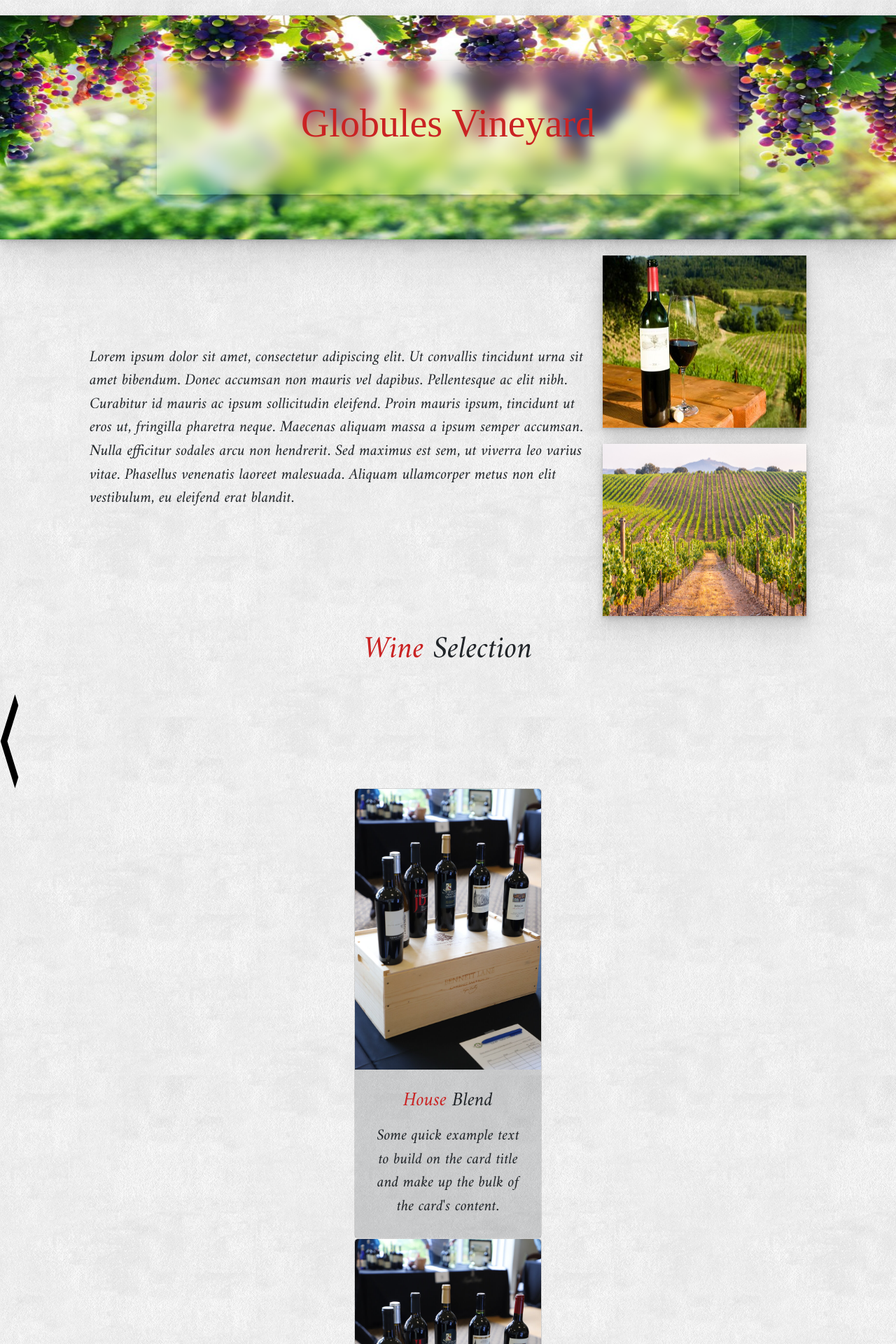
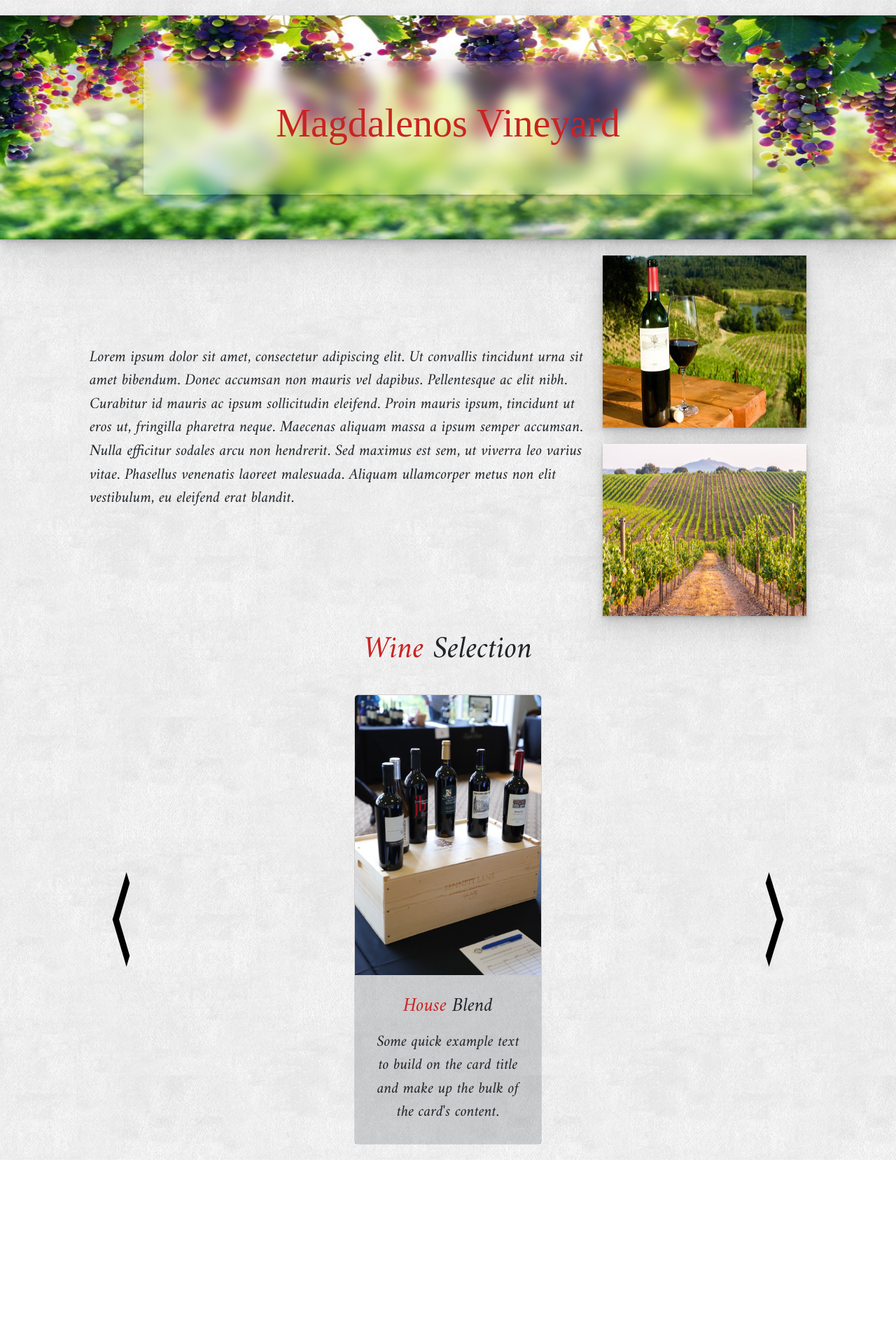
Before and after one commit to Yummy275/design-prac, a React (Create React App) app: page / in a window 1280 px wide. Shown: the top 1920 px of the page at 70% size. After the commit the page ends 1657 px from the top, so only its background shows below. Built offline with nearby package versions, Linux system fonts and the light colour scheme; a web font is replaced by a local one.

Commit message:
blends lookin good

```diff
--- a/src/components/Header.js
+++ b/src/components/Header.js
@@ -8,7 +8,7 @@ const Header = () => {
                     className="redText"
                     style={{ fontFamily: 'Charm, cursive' }}
                 >
-                    Globules Vineyard
+                    Magdalenos Vineyard
                 </h1>
             </div>
         </div>
--- a/src/components/Header.module.css
+++ b/src/components/Header.module.css
@@ -15,7 +15,7 @@
     align-items: center;
     text-align: center;
     height: 8.5rem;
-    width: 65%;
+    width: 68%;
     background-color: rgba(242, 243, 244, 0.1);
     backdrop-filter: blur(10px);
 }
--- a/src/components/WineSelection.js
+++ b/src/components/WineSelection.js
@@ -13,16 +13,18 @@ const WineSelection = () => {
                 <h2>
                     <span className="redText">Wine</span> Selection
                 </h2>
-            </div>{' '}
-            <img className={styles.arrow} src={la}></img>
-            <div className={styles.tabsContainer}>
+            </div>
+            <div className={styles.blendsContainer}>
+                <img className={styles.arrow} src={la}></img>
                 <div className={styles.tabsWindow}>
-                    <WineSelectionTab></WineSelectionTab>
-                    <WineSelectionTab></WineSelectionTab>
-                    <WineSelectionTab></WineSelectionTab>
+                    <div className={styles.tabsContainer}>
+                        <WineSelectionTab></WineSelectionTab>
+                        <WineSelectionTab></WineSelectionTab>
+                        <WineSelectionTab></WineSelectionTab>
+                    </div>
                 </div>
+                <img className={styles.arrow} src={ra}></img>
             </div>
-            <img className={styles.arrow} src={ra}></img>
         </div>
     );
 };
--- a/src/components/WineSelection.module.css
+++ b/src/components/WineSelection.module.css
@@ -7,12 +7,21 @@
     text-align: center;
 }
 
+.blendsContainer {
+    display: flex;
+    align-items: center;
+}
+
+.tabsWindow {
+    width: 12rem;
+    overflow: hidden;
+    margin: 0 auto;
+}
+
 .tabsContainer {
+    width: 36rem;
     display: flex;
     text-align: center;
-    width: 12rem;
-    margin: 0 auto;
-    align-items: center;
 }
 
 .arrow {
```
